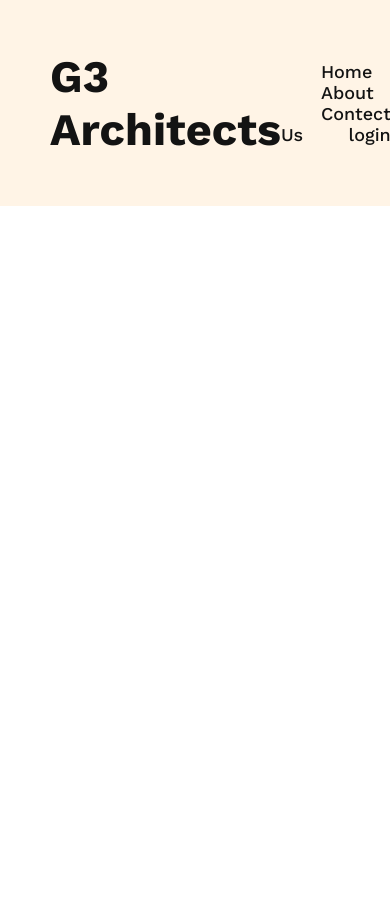
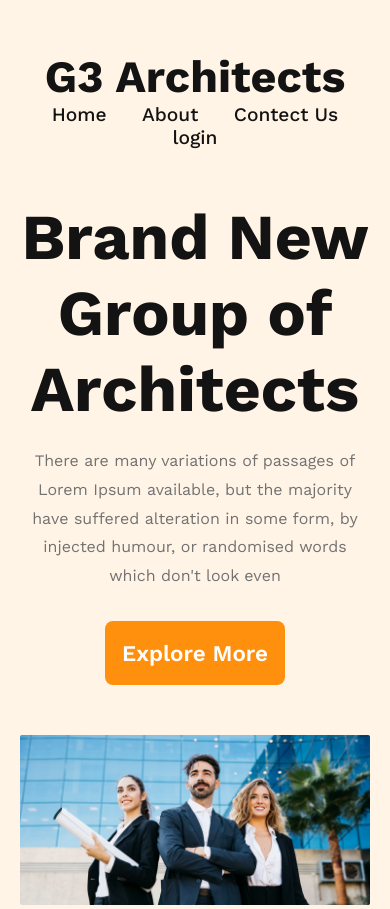
Before and after one commit to nazmul-hossein-nahid/g3-architects-website, a plain HTML site: page index.html in a window 390 px wide. Before the commit the page ends 844 px from the top, so only its background shows below. Drawn offline with nearby package versions, Linux system fonts and the light colour scheme.

Commit message:
header section finished with responsiv

```diff
--- a/index.html
+++ b/index.html
@@ -18,6 +18,7 @@
 </head>
 
 <body>
+    <!-- header section start here -->
     <header class="header">
         <section>
             <div class="container">
@@ -32,6 +33,22 @@
                 </nav>
             </div>
         </section>
+        <!-- bannar section here -->
+        <section>
+            <div class="container">
+                <div class="bannar-content">
+                    <div class="bannar-text">
+                        <h1 class="bannar-title"> Brand New Group of Architects
+                        </h1>
+                        <p class="bannar-description">There are many variations of passages of Lorem Ipsum available, but the majority have suffered alteration in some form, by injected humour, or randomised words which don't look even</p>
+                        <button class="btn">Explore More</button>
+                    </div>
+                    <div class="bannar-img">
+                        <img src="images/banner.png" alt="">
+                    </div>
+                </div>
+            </div>
+        </section>
 
 
     </header>
--- a/style/styles.css
+++ b/style/styles.css
@@ -1,3 +1,4 @@
+/* common shared style */
 * {
     margin: 0;
     padding: 0;
@@ -19,27 +20,117 @@ li {
     list-style: none;
 }
 
+.btn {
+    width: 180px;
+    height: 64px;
+    flex-shrink: 0;
+    border-radius: 8px;
+    background-color: #FF900E;
+    color: #FFF;
+    font-size: 1.4rem;
+    font-weight: 600;
+    border: none;
+    cursor: pointer;
+  }
+
+
 /* header styles here */
 .header {
     background-color: rgba(255, 144, 14, 0.10);
+    padding-bottom: 50px;
 }
 
 .nav {
     display: flex;
     justify-content: space-between;
     align-items: center;
-    padding: 50px;
+    padding: 50px 0;
+    text-align: center;
 }
 
 .logo {
     color: #131313;
-    font-size: 45px;
+    font-size: 2.8rem;
     font-weight: 700;
 }
 
 .menu li {
-    margin-left: 40px;
+    padding: 0px 15px;
     color: #424242;
-    font-size: 18px;
+    font-size: 1.2rem;
     font-weight: 500;
 }
+
+/* bannar styles here */
+
+.bannar-text {
+    width: 60%;
+    margin: auto;
+    padding-bottom: 50px;
+    text-align: center;
+}
+
+.bannar-title {
+    color: #131313;
+    font-size: 4rem;
+    font-weight: 700;
+}
+
+.bannar-description {
+    color: #727272;
+    font-weight: 400;
+    line-height: 1.8rem;
+    margin: 20px 0px 30px;
+}
+
+.bannar-img img{
+    width: 100%;
+    height: auto;
+}
+
+
+
+/* responsive media query start here */
+/* mobile device */
+@media screen and (max-width:576px) {
+    .header{
+        padding: 0px 20px;
+    }
+    .nav,
+    .menu{
+        flex-direction: column;
+    }
+    .bannar-text{
+        width: 100%;
+        margin: 0;
+    }
+
+}
+
+/* medium devise and tablet responsiv */
+
+@media screen and (min-width:577px) and (max-width:991px) {
+    .header{
+        padding: 0px 50px;
+    }
+    .nav,
+    .menu{
+        flex-direction: column;
+    }
+    .bannar-text{
+        width: 100%;
+        margin: 0;
+    }
+}
+
+/* large devise */
+
+@media screen and (min-width:992px) and (max-width:1440px) {
+    .header{
+        padding: 0 100px;
+    }
+    .bannar-text{
+        width: 100%;
+        margin: 0;
+    }
+}
```
